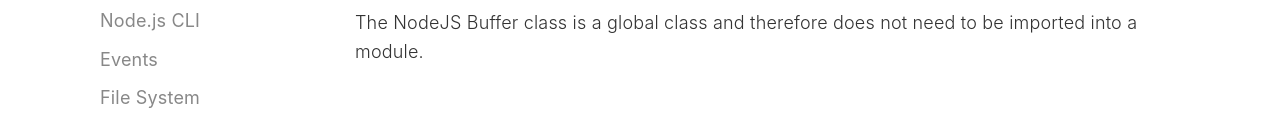
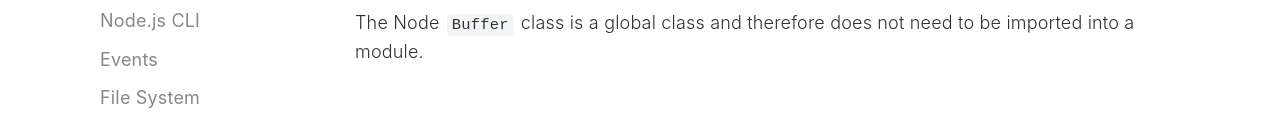
Before and after one commit to Node-Study-Guide/openjs-nodejs-application-developer-study-guide, an Eleventy site: page buffers-and-streams/buffers.md in a window 1280 px wide. Shown: the part 286-403 px from the top of the page. Built offline with nearby package versions, Linux system fonts and the light colour scheme; Eleventy itself is replaced by a stand-in of ours; files that its build step writes are made by us from their sources; a script that the page names is missing; a small style sheet from the web is missing.

Commit message:
Update buffers.md

```diff
--- a/buffers-and-streams/buffers.md
+++ b/buffers-and-streams/buffers.md
@@ -8,4 +8,4 @@ url: buffers
 
 ### Usage
 
-The NodeJS Buffer class is a global class and therefore does not need to be imported into a module.
+The Node `Buffer` class is a global class and therefore does not need to be imported into a module.
```
